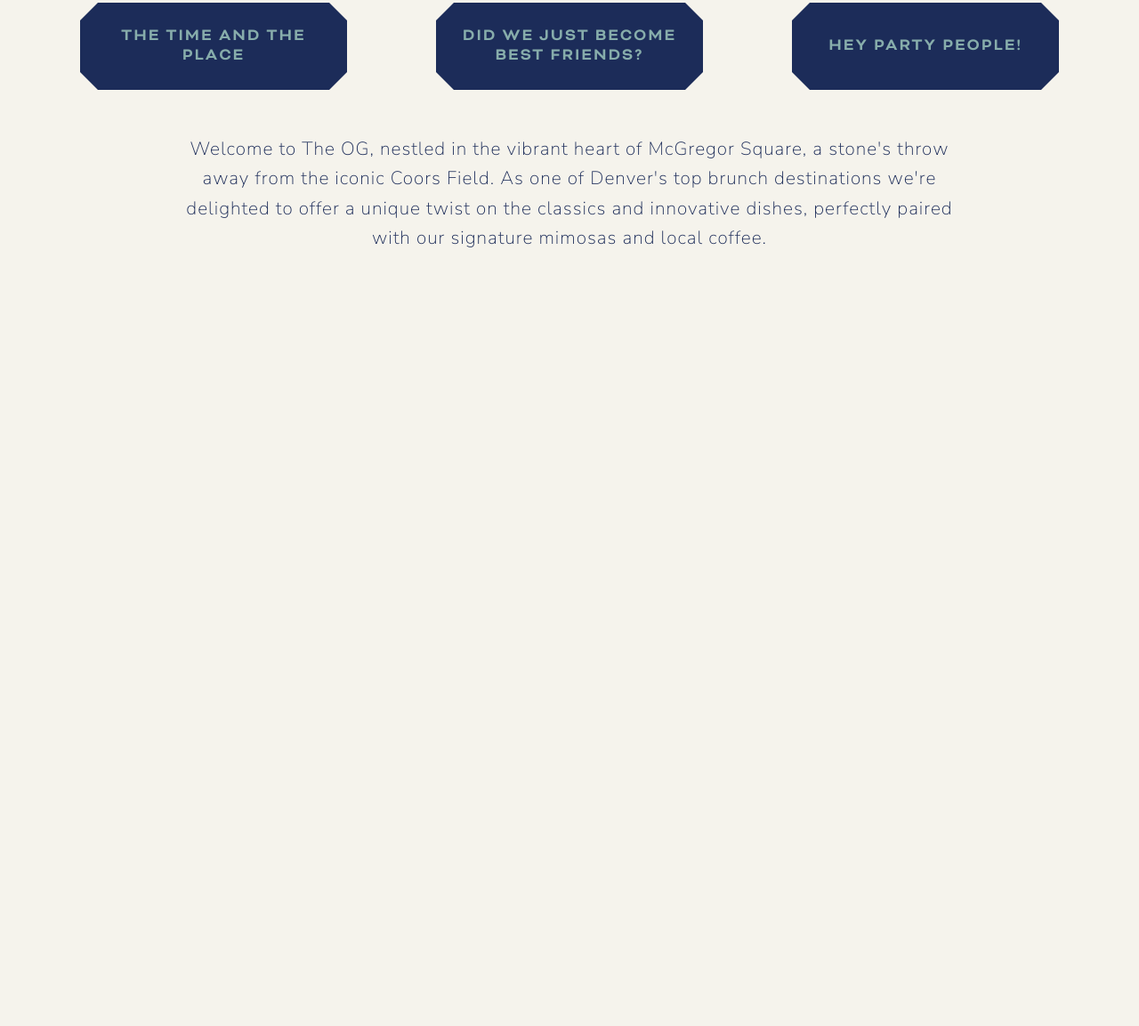
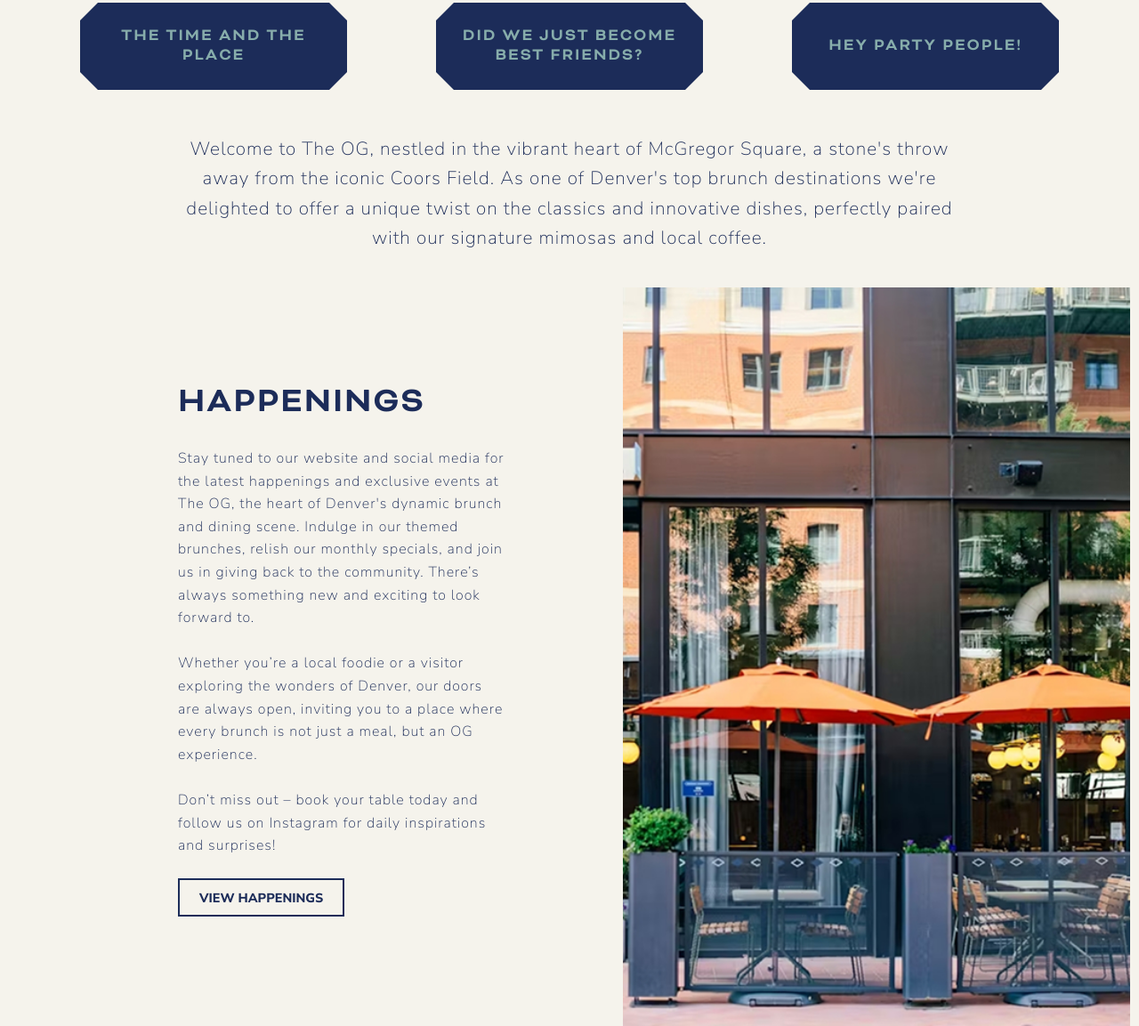
Before and after one commit to AliceAndree/odin-restaurant-page, a website built with webpack: page src/template.html in a window 1280 px wide. Shown: the part 1627-2780 px from the top of the page at 89% size. Before the commit the page ends 1950 px from the top, so only its background shows below. Built offline with nearby package versions, Linux system fonts and the light colour scheme; files whose address does not match are found by name.

Commit message:
Homepage Happenings Section

```diff
--- a/src/components/Home/home.css
+++ b/src/components/Home/home.css
@@ -176,6 +176,7 @@
     color: var(--dark-blue);
     font-size: 1.3rem;
     padding: 0 90px;
+    z-index: -100;
   }
 }
 
@@ -183,3 +184,66 @@
   display: flex;
   gap: 100px;
 }
+
+/* Happenings Section */
+
+#happenings-section {
+  position: relative;
+  display: grid;
+  grid-template-columns: repeat(2, minmax(570px, 1fr));
+  gap: 30px;
+
+  button {
+    position: absolute;
+    top: 80%;
+    text-wrap: nowrap;
+    font-family: "Nunito Sans", serif;
+    text-transform: uppercase;
+    font-weight: 800;
+    color: var(--dark-blue);
+    font-size: 0.9rem;
+    border: 2px solid var(--dark-blue);
+    padding: 12px 22px 10px 22px;
+    background-color: transparent;
+    transition: background-color 0.5s ease;
+
+    &:hover {
+      background-color: var(--yellow);
+      transition: background-color 1s ease;
+    }
+  }
+}
+
+#happenings-image {
+  height: 830px;
+  background-image: var(--building-image);
+  background-repeat: no-repeat;
+  background-size: cover;
+  z-index: -100;
+}
+
+#happenings-presentation {
+  height: 830px;
+  border: 30px solid transparent;
+  border-image: var(--menu-border) 200 stretch;
+  border-image-outset: 1px;
+  padding: 70px;
+  z-index: -100;
+
+  h2 {
+    font-size: 2.5rem;
+    text-transform: uppercase;
+    font-family: Bicyclette;
+    letter-spacing: 2px;
+    color: var(--dark-blue);
+  }
+
+  p {
+    font-family: "Nunito Sans", serif;
+    font-weight: 100;
+    letter-spacing: 1px;
+    line-height: 1.6;
+    color: var(--dark-blue);
+    margin: 20px 0;
+  }
+}
--- a/src/components/Home/home.js
+++ b/src/components/Home/home.js
@@ -1,11 +1,13 @@
 import HeroSection from "../../functions/heroSection";
 import MenuSection from "../../functions/menuSection";
 import CtaSection from "../../functions/ctaSection";
+import HappeningsSection from "../../functions/happeningsSection";
 
 const createHomePage = () => {
   HeroSection();
   MenuSection();
   CtaSection();
+  HappeningsSection();
 };
 
 export default createHomePage;
--- a/src/functions/ctaSection.js
+++ b/src/functions/ctaSection.js
@@ -24,6 +24,15 @@
                             perfectly paired with our signature mimosas and local coffee.`;
 
   ctaSection.appendChild(ctaParagraph);
+
+  document.addEventListener("scroll", () => {
+    console.log(window.scrollY);
+    if (window.scrollY > 1460) {
+      ctaList.style.zIndex = "-100";
+    } else {
+      ctaList.style.zIndex = "100";
+    }
+  });
 };
 
 export default creatCtaSection;
--- /dev/null
+++ b/src/functions/happeningsSection.js
@@ -0,0 +1,59 @@
+import buildingImg from "../assets/building.jpg";
+import menuBorderImg from "../assets/menu-border.png";
+
+const createHappeningsSection = () => {
+  const happeningsSection = document.querySelector("#happenings-section");
+  const happeningsImage = document.createElement("div");
+  const happeningsPresentation = document.createElement("div");
+
+  happeningsImage.id = "happenings-image";
+  happeningsImage.style.setProperty(
+    `--building-image`,
+    `url("${buildingImg}")`
+  );
+  //   happeningsSection.appendChild(menuImage);
+
+  const happeningsTitle = document.createElement("h2");
+  happeningsTitle.textContent = "Happenings";
+
+  const happeningsParagraph = document.createElement("p");
+  happeningsParagraph.innerHTML = `Stay tuned to our website and social media for the latest happenings and exclusive events at The OG,
+                                the heart of Denver's dynamic brunch and dining scene. Indulge in our themed brunches,
+                                relish our monthly specials, and join us in giving back to the community.
+                                There’s always something new and exciting to look forward to. <br/><br/>
+                                Whether you’re a local foodie or a visitor exploring the wonders of Denver,
+                                our doors are always open, inviting you to a place where every brunch is not just a meal,
+                                but an OG experience. <br/><br/> Don’t miss out – book your table today and follow us on Instagram for daily inspirations and surprises!`;
+
+  const happeningsButton = document.createElement("button");
+  happeningsButton.textContent = "View Happenings";
+
+  happeningsPresentation.id = "happenings-presentation";
+  happeningsPresentation.style.setProperty(
+    `--menu-border`,
+    `url("${menuBorderImg}")`
+  );
+  happeningsPresentation.appendChild(happeningsTitle);
+  happeningsPresentation.appendChild(happeningsParagraph);
+
+  happeningsSection.appendChild(happeningsPresentation);
+  happeningsSection.appendChild(happeningsImage);
+
+  happeningsButton.style.left = `${100}px `;
+  happeningsSection.appendChild(happeningsButton);
+
+  window.addEventListener("resize", () => {
+    happeningsButton.style.left = `${100}px `;
+  });
+
+  document.addEventListener("scroll", () => {
+    console.log(window.scrollY);
+    if (window.scrollY > 2375) {
+      happeningsButton.style.zIndex = "-100";
+    } else {
+      happeningsButton.style.zIndex = "100";
+    }
+  });
+};
+
+export default createHappeningsSection;
--- a/src/functions/menuSection.js
+++ b/src/functions/menuSection.js
@@ -6,7 +6,6 @@
   const menuImage = document.createElement("div");
   const menuPresentation = document.createElement("div");
 
-  menuImage.src = burgerImg;
   menuImage.id = "menu-image";
   menuImage.style.setProperty(`--burger-image`, `url("${burgerImg}")`);
   menuSection.appendChild(menuImage);
--- a/src/template.html
+++ b/src/template.html
@@ -14,6 +14,8 @@
       <section id="hero-section"></section>
       <section id="menu-section"></section>
       <section id="cta-section"></section>
+      <section id="happenings-section"></section>
+      <section id="banner-section"></section>
     </div>
   </body>
 </html>
```
Also changed, not shown: src/assets/building.jpg (added).
